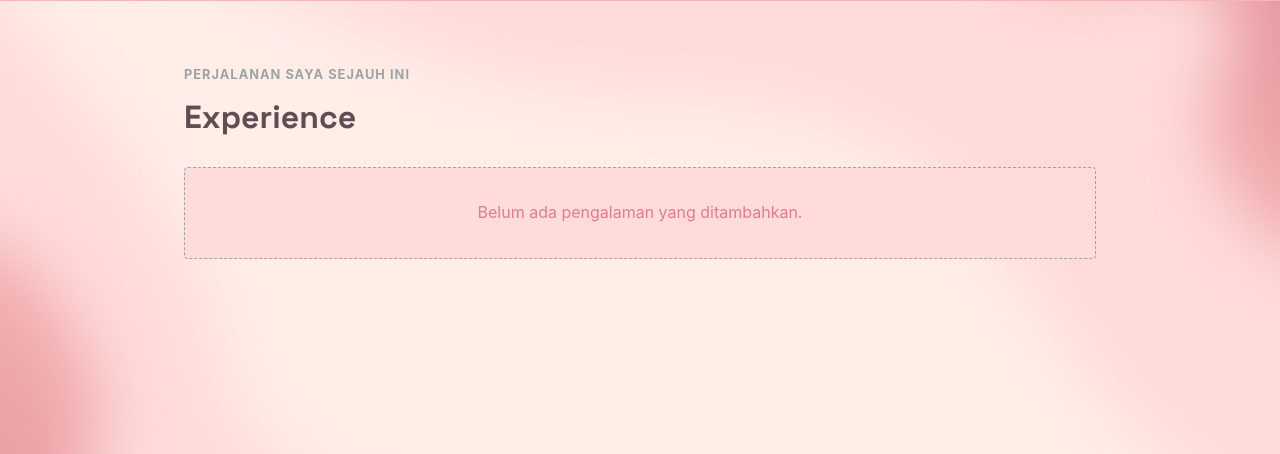
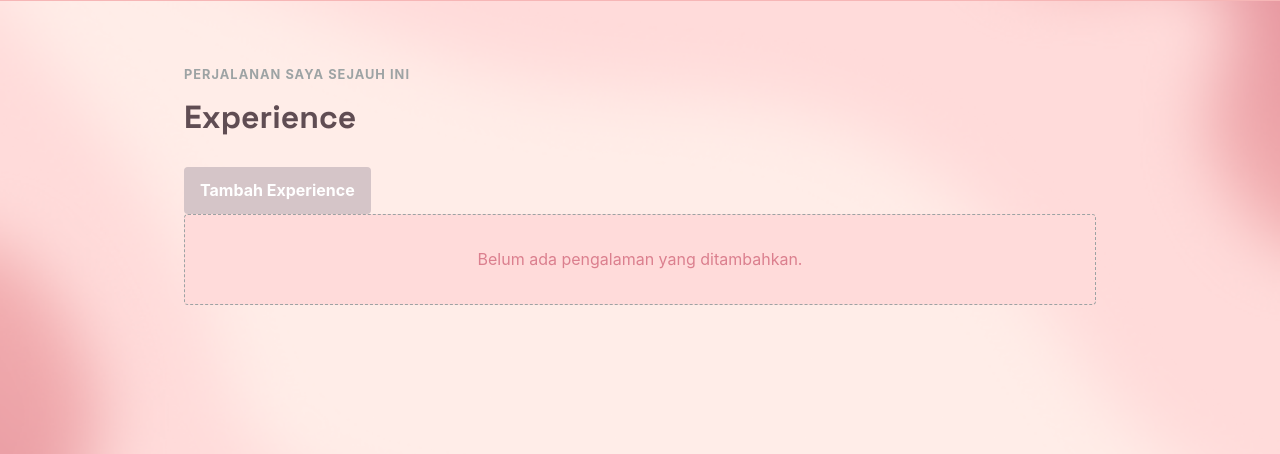
Before and after one commit to raniafauziah-csui/myportofolio, a Django app: page /experience/ in a window 1280 px wide. Shown: the part 74-528 px from the top of the page. Run offline with Django 5.2, Linux system fonts and the light colour scheme; the visitor is signed in with stand-in values (Sample User, id 1); data that the repository does not hold is empty.

Commit message:
feat: Tambahkan tombol CRUD Experience di halaman daftar

```diff
--- a/templates/base.html
+++ b/templates/base.html
@@ -40,6 +40,8 @@
 
   {% block content %} {% endblock content %}
 
+  {% block scripts %} {% endblock scripts %}
+
   <footer class="site-footer">
       <div class="container">
           <p>&copy; 2026 {{ name }}. Fakultas Ilmu Komputer, Universitas Indonesia.</p>
--- a/templates/experience.html
+++ b/templates/experience.html
@@ -8,6 +8,14 @@
             <div class="container">
                 <p class="section-kicker">Perjalanan saya sejauh ini</p>
                 <h1>Experience</h1>
+
+                {% if perms.main.add_experience %}
+                    <p class="experience-list-actions">
+                        <a href="{% url 'main:create_experience' %}" class="button">
+                            Tambah Experience
+                        </a>
+                    </p>
+                {% endif %}
 
                 <div class="experience-grid">
                     {% for experience in experience_list %}
@@ -30,6 +38,24 @@
                                     {% include "components/experience_star.html" with experience=experience %}
                                 </div>
                             {% endif %}
+                            {% if perms.main.change_experience or perms.main.delete_experience %}
+                                <div class="experience-card-actions">
+                                    {% if perms.main.change_experience %}
+                                        <a href="{% url 'main:edit_experience' experience.id %}"
+                                           class="button button-secondary">Edit</a>
+                                    {% endif %}
+                                    {% if perms.main.delete_experience %}
+                                        <form method="post"
+                                              action="{% url 'main:delete_experience' experience.id %}"
+                                              class="experience-delete-form">
+                                            {% csrf_token %}
+                                            <button type="submit"
+                                                    class="button button-danger"
+                                                    data-confirm="Yakin ingin menghapus pengalaman ini?">Hapus</button>
+                                        </form>
+                                    {% endif %}
+                                </div>
+                            {% endif %}
                         </article>
                     {% empty %}
                         <p class="empty-state">
@@ -41,3 +67,15 @@
         </section>
     </main>
 {% endblock content %}
+
+{% block scripts %}
+    <script>
+        document.querySelectorAll("[data-confirm]").forEach(function (trigger) {
+            trigger.form.addEventListener("submit", function (event) {
+                if (!window.confirm(trigger.dataset.confirm)) {
+                    event.preventDefault();
+                }
+            });
+        });
+    </script>
+{% endblock scripts %}
```
